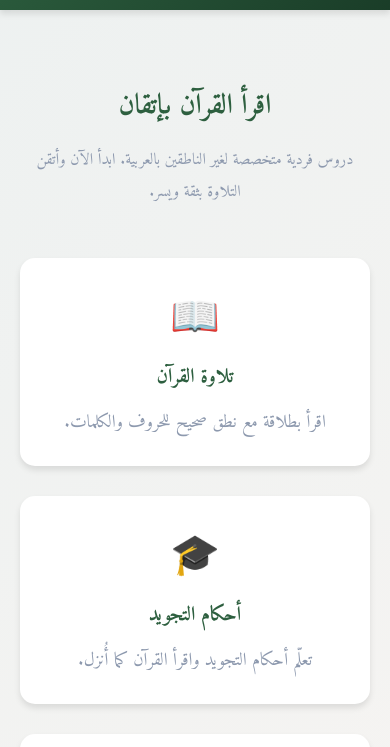
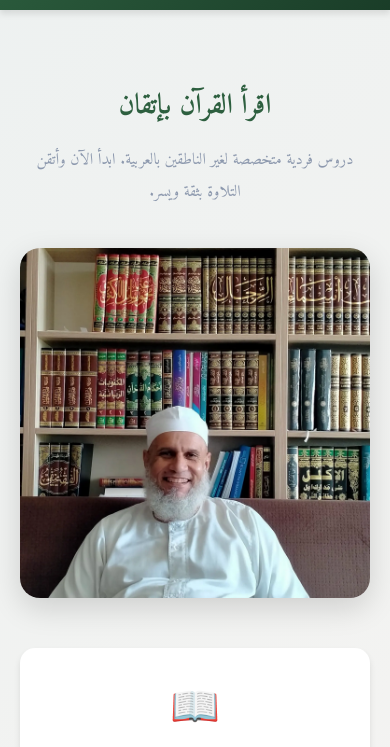
Before and after one commit to Saiaf25/quran-tutor, a plain HTML site: page index.html in a window 390 px wide. Shown: the part 85-832 px from the top of the page. Drawn offline with Linux system fonts and the light colour scheme.

Commit message:
Add featured hero image above the fold
- Added professional image of Sheikh Gamal with library
- Placed prominently in hero section for strong visual impact
- Responsive design with hover effect
- Uses eager loading for above-the-fold content

🤖 Generated with [Claude Code](https://claude.com/claude-code)

Co-Authored-By: Claude Sonnet 4.5 <noreply@anthropic.com>

```diff
--- a/index.html
+++ b/index.html
@@ -120,6 +120,12 @@
                     <span class="lang-ar">دروس فردية متخصصة لغير الناطقين بالعربية. ابدأ الآن وأتقن التلاوة بثقة ويسر.</span>
                     <span class="lang-tr" style="display: none;">Ana dili olmayan konuşmacılar için özel olarak tasarlanmış uzman birebir öğretim. Güvenle okuma yolculuğunuza bugün başlayın.</span>
                 </p>
+
+                <!-- Featured Hero Image -->
+                <div class="hero-image-wrapper">
+                    <img src="main above the fold.webp" alt="Sheikh Gamal Mohamad in his library" class="hero-image" loading="eager">
+                </div>
+
                 <div class="hero-features">
                     <div class="feature-item">
                         <span class="feature-icon">📖</span>
--- a/styles.css
+++ b/styles.css
@@ -145,7 +145,26 @@ body[dir="rtl"] .language-toggle {
 .hero-subtitle {
     font-size: 22px;
     color: var(--text-light);
-    margin-bottom: 50px;
+    margin-bottom: 40px;
+}
+
+.hero-image-wrapper {
+    max-width: 600px;
+    margin: 0 auto 50px;
+    border-radius: 20px;
+    overflow: hidden;
+    box-shadow: var(--shadow-lg);
+}
+
+.hero-image {
+    width: 100%;
+    height: auto;
+    display: block;
+    transition: transform 0.3s ease;
+}
+
+.hero-image:hover {
+    transform: scale(1.02);
 }
 
 .hero-features {
@@ -510,6 +529,11 @@ body[dir="rtl"] .language-toggle {
         font-size: 16px;
     }
 
+    .hero-image-wrapper {
+        max-width: 100%;
+        margin-bottom: 40px;
+    }
+
     .section-title {
         font-size: 28px;
     }
```
Also changed, not shown: main above the fold.webp (added).
